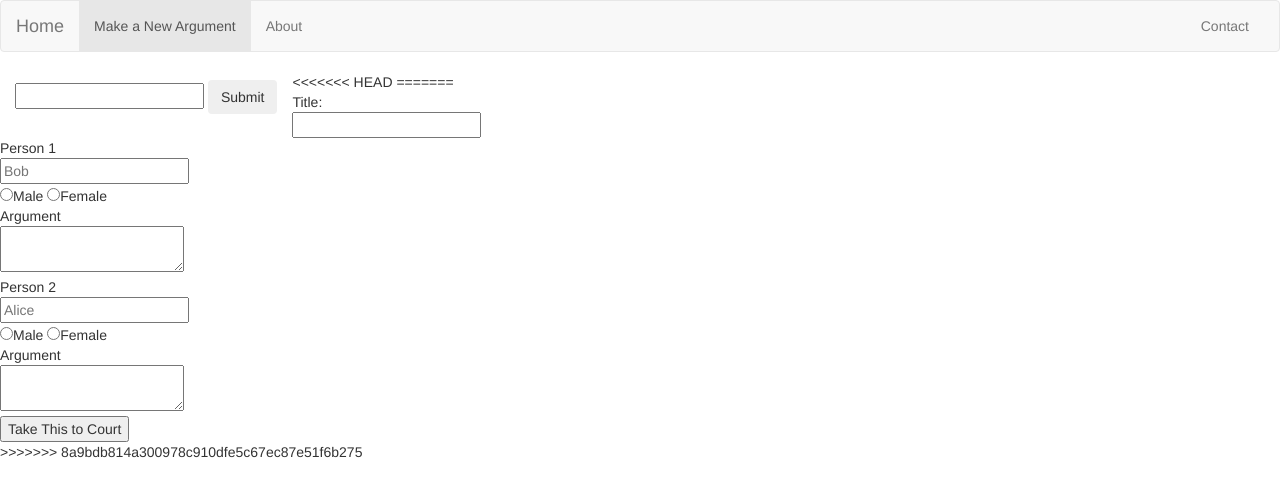
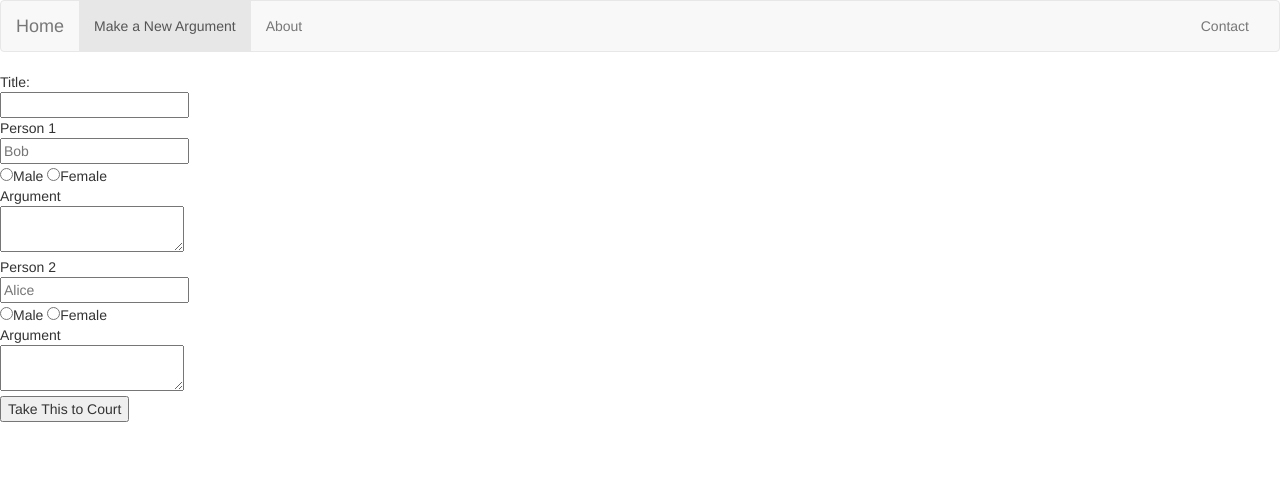
Before and after one commit to joshperline/squabble-app, a Python web app: template templates/argument.html in a window 1280 px wide. Shown: the top 497 px of the page. Run offline with Jinja, Linux system fonts and the light colour scheme; the template is opened without the code that fills it, so the values that code supplies are empty; some libraries are stand-ins or nearby versions.

Commit message:
getting up to date

```diff
--- a/templates/argument.html
+++ b/templates/argument.html
@@ -49,12 +49,6 @@
 </nav>
 
 <body>
-<<<<<<< HEAD
-    <form class="navbar-form pull-left" style="text-align:center;">
-        <input type="text" class="span2">
-        <button type="submit" class="btn">Submit</button>
-    </form>
-=======
     <div class="new-argument-landing">
         <form method="post">
             Title:
@@ -66,7 +60,7 @@
                     <div id="column1">
                         Person 1
                         <br>
-                        <input type="text" name="person1" value="{{person1}}" placeholder="Bob">
+                        <input type="text" name="name1" value="{{name1}}" placeholder="Bob">
                         <br>
                         <input type="radio" name="sex" value="male">Male
                         <input type="radio" name="sex" value="female">Female
@@ -79,7 +73,7 @@
                 <div id="column2">
                     Person 2
                     <br>
-                    <input type="text" name="person2" value="{{person2}}" placeholder="Alice">
+                    <input type="text" name="name2" value="{{name2}}" placeholder="Alice">
                     <br>
                     <input type="radio" name="sex" value="male">Male
                     <input type="radio" name="sex" value="female">Female
@@ -94,7 +88,6 @@
             </div>
         </form>
     </div>
->>>>>>> 8a9bdb814a300978c910dfe5c67ec87e51f6b275
 
     <!-- jQuery (necessary for Bootstrap's JavaScript plugins) -->
     <script src="https://ajax.googleapis.com/ajax/libs/jquery/1.11.0/jquery.min.js"></script>
```
